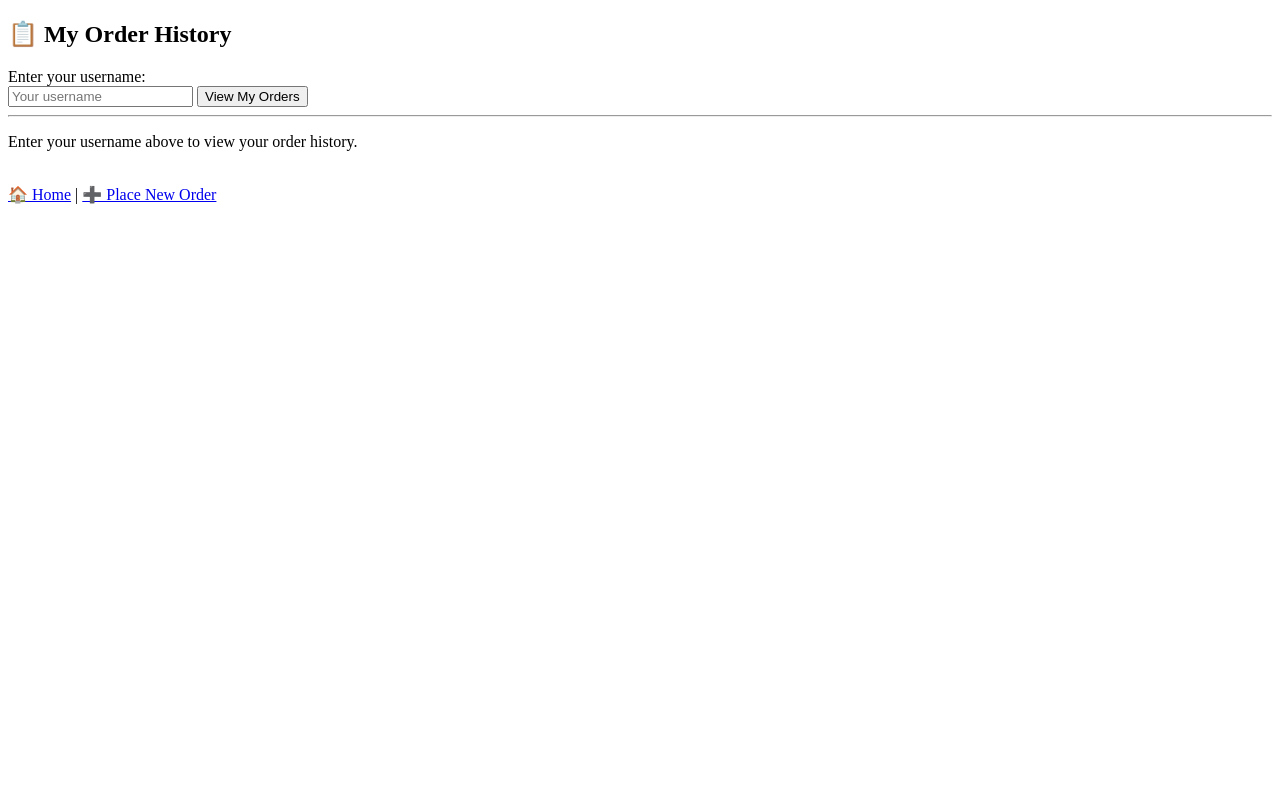
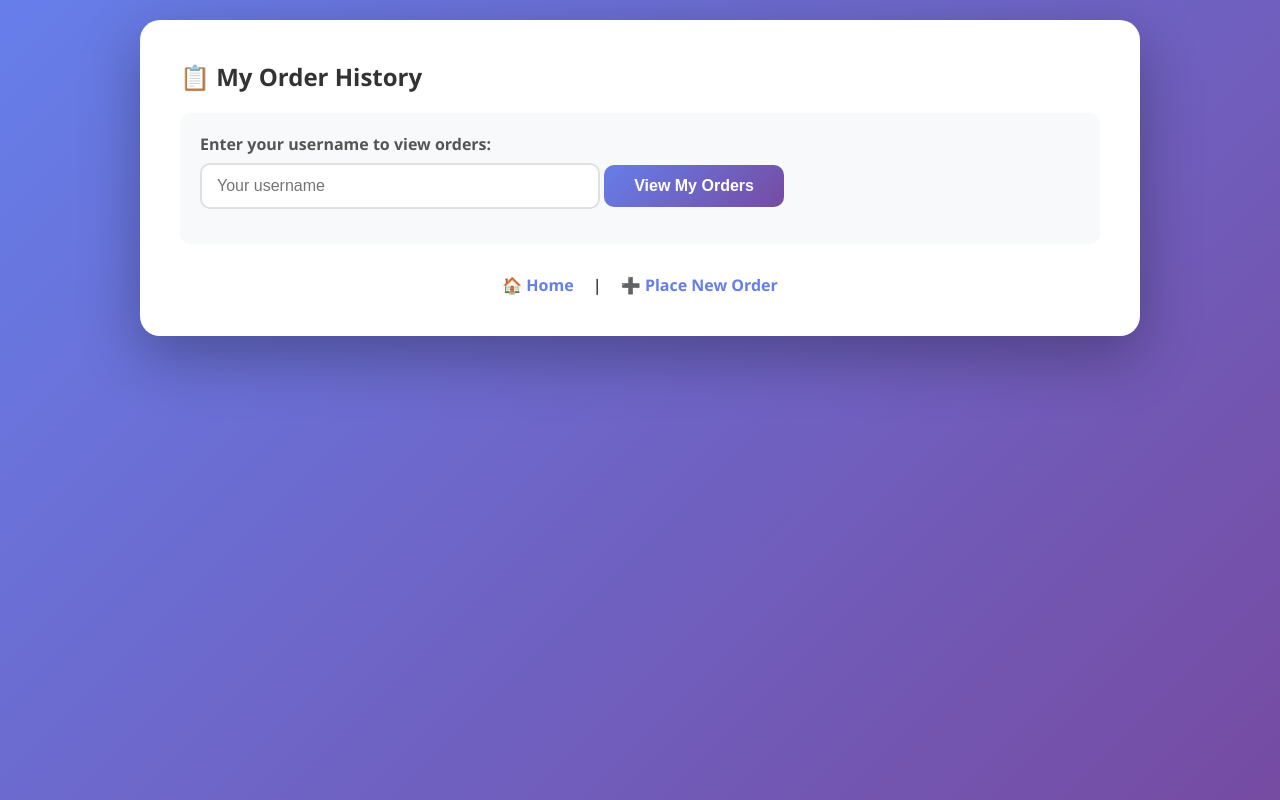
Before and after one commit to rashmimalikarjun/Order-management-system, a Flask app: page /my-orders in a window 1280 px wide. Run offline with Flask 3, Linux system fonts and the light colour scheme.

Commit message:
Update my_orders.html

```diff
--- a/templates/my_orders.html
+++ b/templates/my_orders.html
@@ -1,62 +1,130 @@
 <!DOCTYPE html>
-<html>
+<html lang="en">
 <head>
-  <title>My Orders</title>
+    <meta charset="UTF-8">
+    <meta name="viewport" content="width=device-width, initial-scale=1.0">
+    <title>My Orders - Catering System</title>
     <style>
+        * { margin: 0; padding: 0; box-sizing: border-box; }
+        body {
+            font-family: 'Segoe UI', Tahoma, Geneva, Verdana, sans-serif;
+            background: linear-gradient(135deg, #667eea 0%, #764ba2 100%);
+            min-height: 100vh;
+            padding: 20px;
+        }
+        .container {
+            max-width: 1000px;
+            margin: 0 auto;
+            background: white;
+            border-radius: 20px;
+            box-shadow: 0 20px 60px rgba(0,0,0,0.3);
+            padding: 40px;
+        }
+        h2 { color: #333; margin-bottom: 20px; }
+        label { display: block; margin-bottom: 8px; color: #555; font-weight: 600; }
+        input[type="text"] {
+            width: 100%;
+            max-width: 400px;
+            padding: 12px 15px;
+            border: 2px solid #e0e0e0;
+            border-radius: 10px;
+            font-size: 16px;
+            margin-bottom: 15px;
+        }
+        button {
+            background: linear-gradient(135deg, #667eea 0%, #764ba2 100%);
+            color: white;
+            padding: 12px 30px;
+            border: none;
+            border-radius: 10px;
+            font-size: 16px;
+            font-weight: 600;
+            cursor: pointer;
+        }
         .order-card {
             border: 2px solid #ddd;
-      padding: 15px;
-      margin: 10px 0;
-      border-radius: 8px;
+            padding: 25px;
+            margin: 20px 0;
+            border-radius: 15px;
             background: #f9f9f9;
+            transition: all 0.3s ease;
+        }
+        .order-card:hover {
+            transform: translateY(-5px);
+            box-shadow: 0 10px 30px rgba(0,0,0,0.15);
         }
         .status-pending { color: orange; font-weight: bold; }
         .status-preparing { color: blue; font-weight: bold; }
         .status-ready { color: green; font-weight: bold; }
         .status-delivered { color: purple; font-weight: bold; }
         .cancel-btn {
-      background-color: #ff4444;
+            background: linear-gradient(135deg, #fa709a 0%, #fee140 100%);
             color: white;
-      padding: 5px 10px;
+            padding: 8px 15px;
             border: none;
-      border-radius: 4px;
+            border-radius: 8px;
             cursor: pointer;
             text-decoration: none;
             display: inline-block;
             margin-top: 10px;
+            font-weight: 600;
         }
         .cancel-btn:hover {
-      background-color: #cc0000;
+            transform: translateY(-2px);
+            box-shadow: 0 5px 15px rgba(250, 112, 154, 0.4);
         }
-    .success-msg { color: green; padding: 10px; background: #d4edda; border-radius: 5px; }
-    .error-msg { color: red; padding: 10px; background: #f8d7da; border-radius: 5px; }
+        .alert-success {
+            background: #d1e7dd;
+            color: #0f5132;
+            padding: 15px;
+            border-radius: 10px;
+            border-left: 4px solid #0f5132;
+            margin: 20px 0;
+        }
+        .alert-error {
+            background: #f8d7da;
+            color: #842029;
+            padding: 15px;
+            border-radius: 10px;
+            border-left: 4px solid #842029;
+            margin: 20px 0;
+        }
+        .nav-links {
+            text-align: center;
+            margin-top: 30px;
+        }
+        .nav-links a {
+            color: #667eea;
+            text-decoration: none;
+            font-weight: 600;
+            margin: 0 15px;
+        }
+        .search-section {
+            background: #f8f9fa;
+            padding: 20px;
+            border-radius: 10px;
+            margin-bottom: 20px;
+        }
     </style>
 </head>
 <body>
+    <div class="container">
         <h2>📋 My Order History</h2>
 
-  <form method="POST" action="{{ url_for('my_orders') }}">
-    <label>Enter your username:</label><br>
-    <input type="text" name="username" required value="{{ username or '' }}" placeholder="Your username">
-    <button type="submit">View My Orders</button>
-  </form>
-
-  <hr>
-
-  <!-- Success/Error Messages -->
         {% if request.args.get('cancelled') %}
-    <p class="success-msg">✅ Order cancelled successfully!</p>
+            <p class="alert-success">✅ Order cancelled successfully!</p>
         {% endif %}
 
         {% if request.args.get('error') == 'cannot_cancel' %}
-    <p class="error-msg">❌ Cannot cancel order - it's already being prepared or completed!</p>
+            <p class="alert-error">❌ Cannot cancel order - it's already being prepared or completed!</p>
         {% endif %}
 
         {% if username %}
+            <!-- User is logged in / username provided -->
             <h3>Orders for: <strong>{{ username }}</strong></h3>
 
             {% if orders %}
-      <p>Total Orders: <strong>{{ orders|length }}</strong></p>
+                <p style="margin: 10px 0;">Total Orders: <strong>{{ orders|length }}</strong></p>
 
                 {% for order in orders %}
                     <div class="order-card">
@@ -86,16 +154,32 @@
                         {% endif %}
                     </div>
                 {% endfor %}
+            {% else %}
+                <p class="alert-error">No orders found for username: <strong>{{ username }}</strong></p>
+                <p>You haven't placed any orders yet. <a href="{{ url_for('order') }}" style="color: #667eea; font-weight: 600;">Place your first order!</a></p>
+            {% endif %}
+
+            <div style="text-align: center; margin-top: 20px;">
+                <form method="POST" action="{{ url_for('my_orders') }}" style="display: inline;">
+                    <input type="text" name="username" placeholder="Search another user" style="display: inline-block; width: 250px;">
+                    <button type="submit" style="display: inline-block;">🔍 Search</button>
+                </form>
+            </div>
 
         {% else %}
-      <p style="color: red;">No orders found for username: <strong>{{ username }}</strong></p>
-      <p>Make sure you entered the correct username, or <a href="{{ url_for('order') }}">place your first order</a>!</p>
-    {% endif %}
-  {% else %}
-    <p>Enter your username above to view your order history.</p>
+            <!-- No username - show search form -->
+            <div class="search-section">
+                <form method="POST" action="{{ url_for('my_orders') }}">
+                    <label>Enter your username to view orders:</label>
+                    <input type="text" name="username" required placeholder="Your username">
+                    <button type="submit">View My Orders</button>
+                </form>
+            </div>
         {% endif %}
 
-  <br>
+        <div class="nav-links">
             <a href="/">🏠 Home</a> | <a href="{{ url_for('order') }}">➕ Place New Order</a>
+        </div>
+    </div>
 </body>
 </html>
```
Lines whose indentation alone changed are shown as unchanged.
